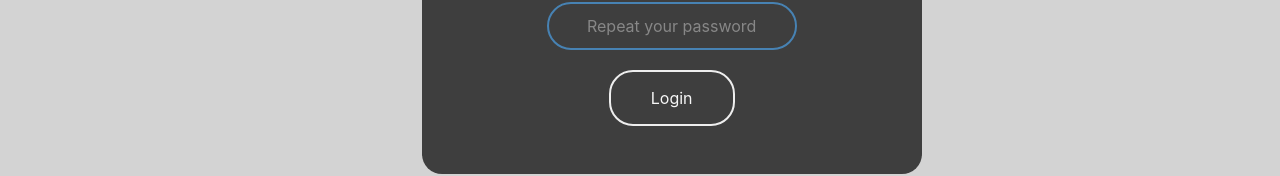
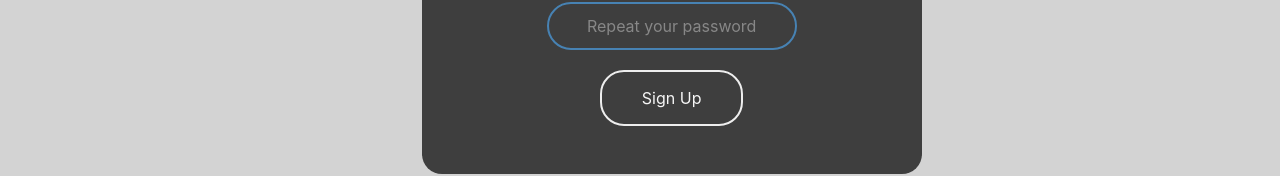
Before and after one commit to beatrizctgoncalves/project_react, a React (Create React App) app in the folder client/react-js/: page /sign-up in a window 1280 px wide. Shown: the part 607-783 px from the top of the page. Built offline with nearby package versions, Linux system fonts and the light colour scheme.

Commit message:
added script to sign up users (only username and password is being used)

```diff
--- a/client/react-js/src/views/users/SignUp.js
+++ b/client/react-js/src/views/users/SignUp.js
@@ -26,8 +26,28 @@ class SignUp extends React.Component {
     }
 
     handleSignUpClick = () =>{
-        //TODO
-        //return fetch('http://localhost:8080/users/g5/pluggable/gamification/signup', )
+        const username = document.getElementById("username").value
+        const password = document.getElementById("password").value
+
+        if(!username | !password){
+            return
+        }
+
+        if(password != document.getElementById("passwordRepeat").value){
+            //send alert password must match
+            return
+        }
+
+        return fetch('http://localhost:8080/users/g5/pluggable/gamification/signup', {
+            method: 'POST',
+            headers: {
+                'Content-Type': 'application/json'
+            },
+            body: JSON.stringify({
+                'username': username,
+                'password': password
+            })
+        })
     }
 
     handleLoginClick = () => {this.props.history.push('#login')}
@@ -38,15 +58,15 @@ class SignUp extends React.Component {
                 <div class="row">
                     <div class="col-md-8">
                         <div class="card">
-                            <form action="/users/signUp" method="POST" class="box" id="myForm">
+                            <form class="box" id="myForm">
                                 <h1>Sign up</h1>
                                 <input type="email" name="email" placeholder="Email" id="mail" required></input>
-                                <input type="text" name="username" placeholder="Username" required></input>
+                                <input type="text"  id="username" name="username" placeholder="Username" required></input>
                                 <input type="text" name="name" placeholder="Name" required></input>
                                 <input type="text" name="surname" placeholder="Surname" required></input>
                                 <input type="password" name="password" placeholder="Password" id="password" required></input>
                                 <input type="password" name="passwordRepeat" placeholder="Repeat your password" id="passwordRepeat" required></input>
-                                <input type="button" id="sub" value="Login" onclick={this.handleSignUpClick}></input>
+                                <input type="button" id="sub" value="Sign Up" onClick={this.handleSignUpClick}></input>
                             </form>
                         </div>
                     </div>
```
Also changed, not shown: 1 other file (tests, documents, lock files or other folders).
